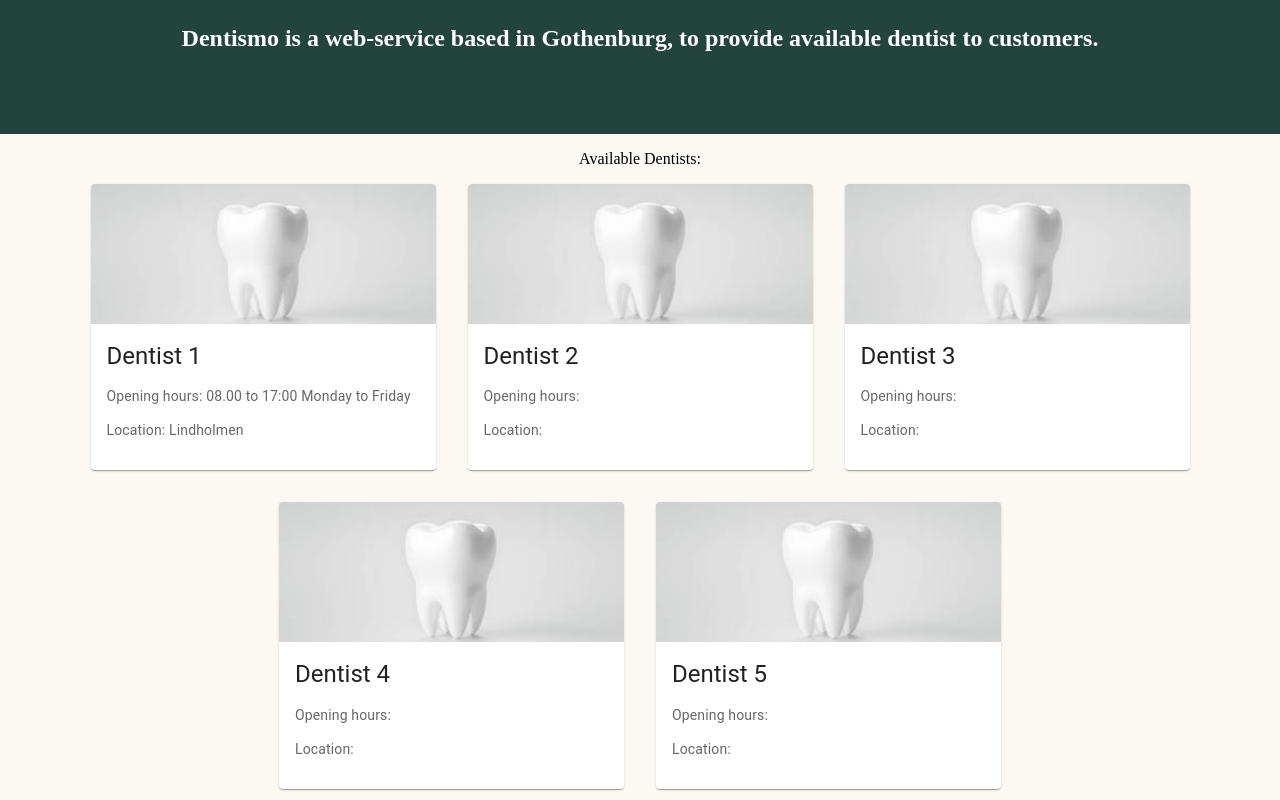
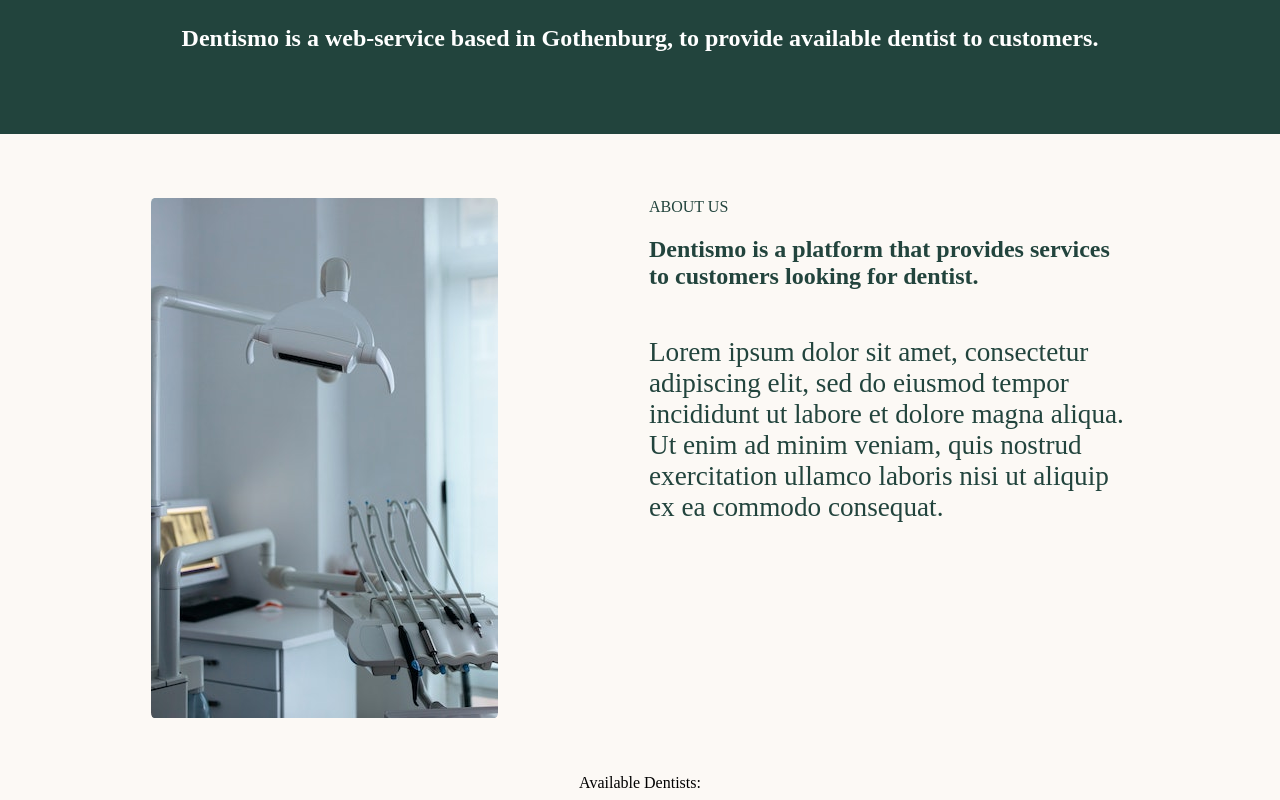
Before and after one commit to Dentismo/t-3, a React (Create React App) app in the folder client/: page /homepage in a window 1280 px wide. Shown: the part 820-1620 px from the top of the page. Built offline with nearby package versions, Linux system fonts and the light colour scheme.

Commit message:
# Create about us section on homepage

```diff
--- a/client/src/pages/HomePage.tsx
+++ b/client/src/pages/HomePage.tsx
@@ -1,6 +1,7 @@
 import { Button } from '@mui/material';
 import DentistCard from '../components/DentistCard';
 import clinic from '../images/elegant-clinic.jpg';
+import picker from '../images/picker.jpg';
 import '../styles/HomePage.css';
 
 
@@ -37,6 +38,22 @@ function HomePage() {
                     <h2 className='banner-text'>Dentismo is a web-service based in Gothenburg, to provide available dentist to customers.</h2>
                 </div>
             </div>
+            <div className='about-us-container'>
+                <div className='about-us-image'>
+                    <img id='us-image' src={picker} alt='' />
+                </div>
+                <div className='about-us-text'>
+                    <div>
+                        <span>ABOUT US</span>
+                    </div>
+                    <div>
+                        <h2>Dentismo is a platform that provides services to customers looking for dentist.</h2>
+                    </div>
+                    <div>
+                        <p id='us-text'>Lorem ipsum dolor sit amet, consectetur adipiscing elit, sed do eiusmod tempor incididunt ut labore et dolore magna aliqua. Ut enim ad minim veniam, quis nostrud exercitation ullamco laboris nisi ut aliquip ex ea commodo consequat.</p>
+                    </div>
+                </div>
+            </div>
             <div className="available-dentist">
                 <p>Available Dentists:</p>
             </div>
--- a/client/src/styles/HomePage.css
+++ b/client/src/styles/HomePage.css
@@ -69,6 +69,30 @@
     color: white;
 }
 
+.about-us-container {
+    display: flex;
+    height: 35rem;
+    justify-content: space-evenly;
+    overflow: hidden;
+    padding-top: 4rem;
+    background-color: #fcf9f5;
+}
+
+.about-us-text {
+    display: flex;
+    width: 30rem;
+    color: #22443d;
+    flex-direction: column;
+}
+
+#us-image {
+    border-radius: 1%;
+}
+
+#us-text {
+    font-size: 1.7rem;
+}
+
 .available-dentist {
     display: flex;
     justify-content: center;
```
